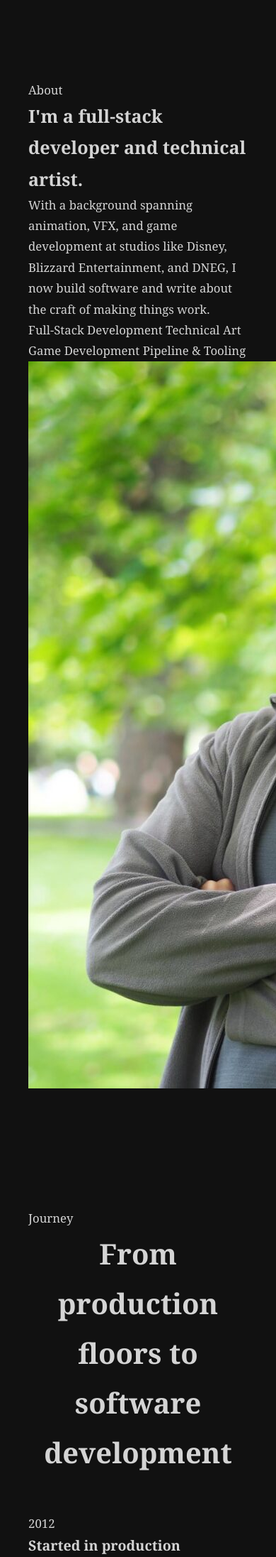
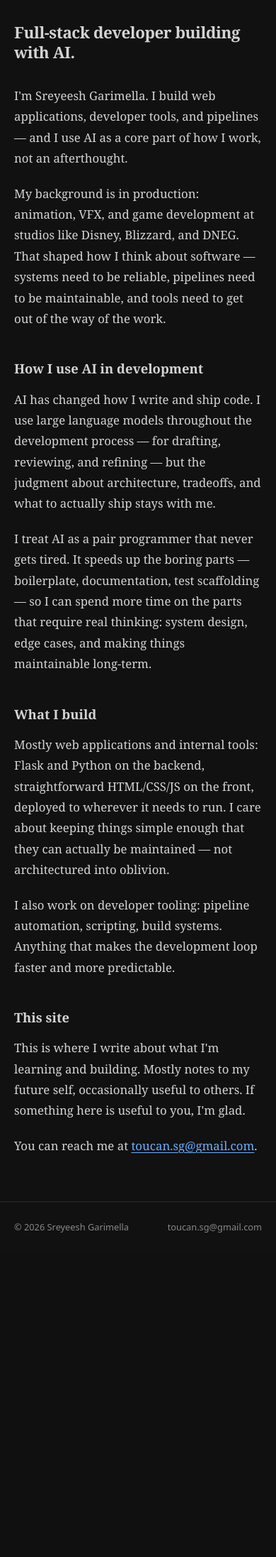
Before and after one commit to Sreyeesh/mentor-site, a Flask app: page /about/ in a window 390 px wide; the page is wider, and only the part inside the window is pictured. Shown: the part 56-2249 px from the top of that part at 71% size. After the commit the page ends 1792 px from the top of that part, so only its background shows below. Run offline with Flask 3, Linux system fonts and the light colour scheme.

Commit message:
feat(about): rewrite about page — minimal prose, fullstack dev with AI focus

```diff
--- a/templates/about.html
+++ b/templates/about.html
@@ -1,92 +1,52 @@
 {% extends 'base.html' %}
 
-{% block title %}About {{ config.name }} | Toucan.ee{% endblock %}
-{% block meta_description %}Meet {{ config.name }} — full-stack developer and technical artist with production experience across Disney, Blizzard, DNEG, and indie game studios.{% endblock %}
+{% block title %}About | {{ config.name }}{% endblock %}
+{% block meta_description %}{{ config.name }} — full-stack developer building software with AI.{% endblock %}
 
 {% block content %}
-<section class="section about-hero" data-reveal="up">
-    <div class="wrap o-container about-hero__grid">
-        <div class="about-hero__copy">
-            <p class="section-eyebrow">About</p>
-            <h1>I'm a full-stack developer and technical artist.</h1>
-            <p class="lead">With a background spanning animation, VFX, and game development at studios like Disney, Blizzard Entertainment, and DNEG, I now build software and write about the craft of making things work.</p>
-            <div class="about-hero__chips">
-                <span>Full-Stack Development</span>
-                <span>Technical Art</span>
-                <span>Game Development</span>
-                <span>Pipeline &amp; Tooling</span>
-            </div>
-        </div>
-        <div class="about-hero__media" data-reveal="up" data-reveal-delay="120">
-            <img src="{{ url_for('static', filename='images/SreyeeshProfilePic.jpg') }}" alt="Portrait of {{ config.name }}" loading="lazy">
-        </div>
-    </div>
-</section>
+<article style="max-width: 68ch;">
 
-<section class="section about-story" data-reveal="up">
-    <div class="wrap o-container">
-        <div class="section-headline">
-            <p class="section-eyebrow">Journey</p>
-            <h2>From production floors to software development</h2>
-        </div>
-        <div class="about-story__grid">
-            <article class="about-story__card" data-reveal="up" data-reveal-delay="60">
-                <p class="about-story__year">2012</p>
-                <h3>Started in production</h3>
-                <p>Finished an art and animation degree and moved directly into real-world production across animation, VFX, and game development.</p>
-            </article>
-            <article class="about-story__card" data-reveal="up" data-reveal-delay="120">
-                <p class="about-story__year">Studio Years</p>
-                <h3>Built cross-disciplinary depth</h3>
-                <p>Worked across shots, rigs, tools, and pipelines at Disney, Blizzard, DNEG, and indie teams — learning how creative quality and technical systems must align.</p>
-            </article>
-            <article class="about-story__card" data-reveal="up" data-reveal-delay="180">
-                <p class="about-story__year">Today</p>
-                <h3>Building software and writing</h3>
-                <p>Focused on full-stack development and developer tooling, writing about what I learn along the way.</p>
-            </article>
-        </div>
-    </div>
-</section>
+    <h1 style="font-size: clamp(1.4rem, 4vw, 2rem); line-height: 1.25; letter-spacing: -0.02em; margin-bottom: 2rem;">
+        Full-stack developer building with AI.
+    </h1>
 
-<section class="section about-approach" data-reveal="up">
-    <div class="wrap o-container about-approach__grid">
-        <div>
-            <p class="section-eyebrow">Approach</p>
-            <h2>How I work</h2>
-            <p>I care about clear code, practical architecture, and shipping things that actually work. My production background means I think about systems end-to-end — from the user-facing layer down to the pipeline.</p>
-        </div>
-        <ul class="about-list">
-            <li><strong>Production mindset:</strong> Shaped by real-world delivery constraints across film and game studios.</li>
-            <li><strong>Cross-disciplinary thinking:</strong> Bridge creative intent with technical implementation.</li>
-            <li><strong>Clarity over cleverness:</strong> Code and tools that are easy to reason about and maintain.</li>
-        </ul>
-    </div>
-</section>
+    <p>
+        I'm Sreyeesh Garimella. I build web applications, developer tools, and pipelines — and I use AI as a core part of how I work, not an afterthought.
+    </p>
 
-<section class="section about-company" data-reveal="up">
-    <div class="wrap o-container about-company__grid">
-        <div>
-            <p class="section-eyebrow">Toucan Studios OÜ</p>
-            <h2>Based in Estonia</h2>
-            <p>I operate through Toucan Studios OÜ and have worked with partners including GameCity Kajaani. Remote-first, collaborating with teams across Europe and beyond.</p>
-        </div>
-        <div class="about-company__panel">
-            <h3>Current focus</h3>
-            <ul class="about-list">
-                <li>Full-stack web development and APIs.</li>
-                <li>Developer tooling and pipeline automation.</li>
-                <li>Technical art and game development tools.</li>
-            </ul>
-        </div>
-    </div>
-</section>
+    <p style="margin-top: 1.25rem;">
+        My background is in production: animation, VFX, and game development at studios like Disney, Blizzard, and DNEG. That shaped how I think about software — systems need to be reliable, pipelines need to be maintainable, and tools need to get out of the way of the work.
+    </p>
 
-<section class="section final-cta" id="contact" data-reveal="up">
-    <div class="wrap o-container final-cta-card">
-        <p class="section-eyebrow">Get in touch</p>
-        <h2>Want to work together or just say hello?</h2>
-        <p>Email <a href="mailto:{{ config.email }}">{{ config.email }}</a> or visit the <a href="{{ site_links.contact }}">contact page</a>.</p>
-    </div>
-</section>
+    <h2 style="font-size: 1.15rem; margin-top: 2.5rem; margin-bottom: 0.75rem;">How I use AI in development</h2>
+
+    <p>
+        AI has changed how I write and ship code. I use large language models throughout the development process — for drafting, reviewing, and refining — but the judgment about architecture, tradeoffs, and what to actually ship stays with me.
+    </p>
+
+    <p style="margin-top: 1.25rem;">
+        I treat AI as a pair programmer that never gets tired. It speeds up the boring parts — boilerplate, documentation, test scaffolding — so I can spend more time on the parts that require real thinking: system design, edge cases, and making things maintainable long-term.
+    </p>
+
+    <h2 style="font-size: 1.15rem; margin-top: 2.5rem; margin-bottom: 0.75rem;">What I build</h2>
+
+    <p>
+        Mostly web applications and internal tools: Flask and Python on the backend, straightforward HTML/CSS/JS on the front, deployed to wherever it needs to run. I care about keeping things simple enough that they can actually be maintained — not architectured into oblivion.
+    </p>
+
+    <p style="margin-top: 1.25rem;">
+        I also work on developer tooling: pipeline automation, scripting, build systems. Anything that makes the development loop faster and more predictable.
+    </p>
+
+    <h2 style="font-size: 1.15rem; margin-top: 2.5rem; margin-bottom: 0.75rem;">This site</h2>
+
+    <p>
+        This is where I write about what I'm learning and building. Mostly notes to my future self, occasionally useful to others. If something here is useful to you, I'm glad.
+    </p>
+
+    <p style="margin-top: 1.25rem;">
+        You can reach me at <a href="mailto:{{ config.email }}">{{ config.email }}</a>.
+    </p>
+
+</article>
 {% endblock %}
```
